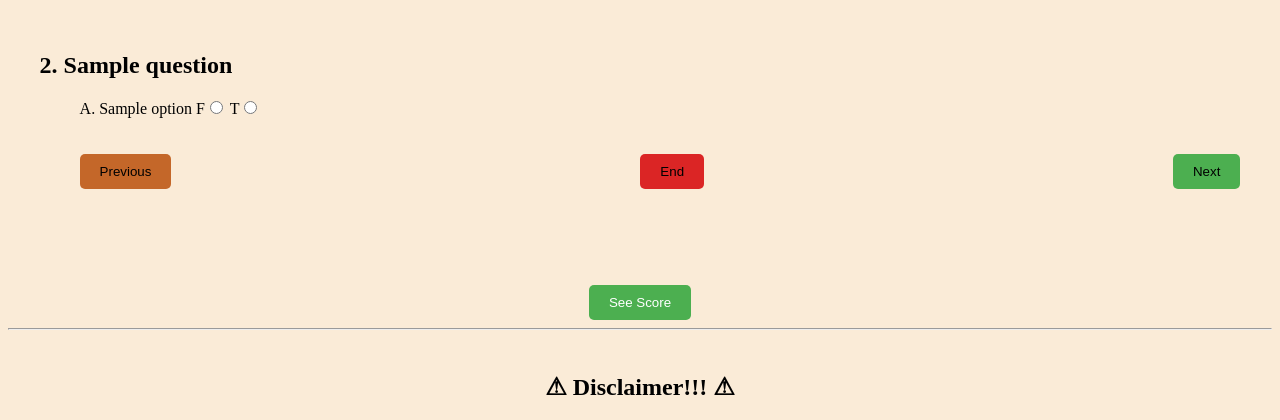
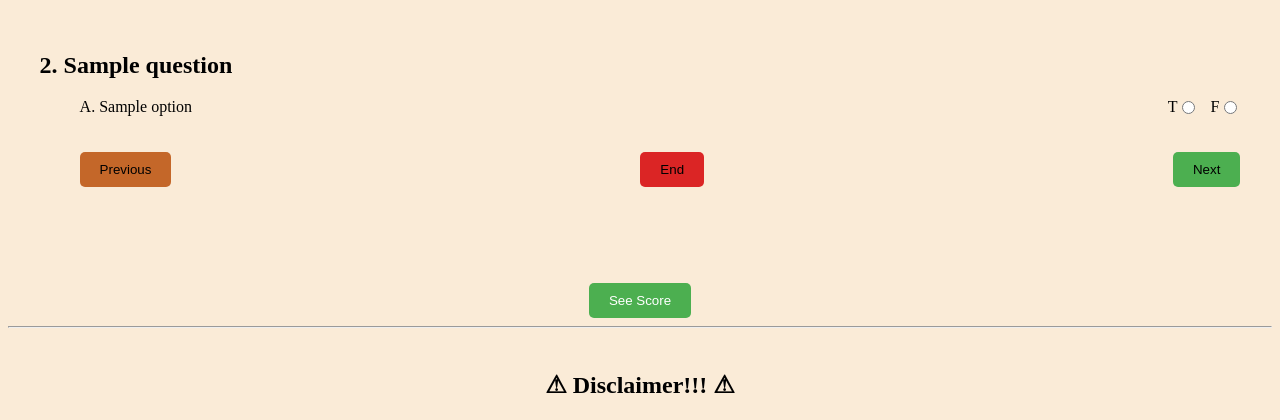
Before and after one commit to Gideon00/path-pharm, a Flask app: template templates/mcquiz.html in a window 1280 px wide. Shown: the part 193-613 px from the top of the page. Run offline with Flask 3, Linux system fonts and the light colour scheme; the template is opened without the code that fills it: most values are stand-ins (such as "Sample title", 1, 10 or a date in 2020).

Commit message:
Update mcquiz.html

```diff
--- a/templates/mcquiz.html
+++ b/templates/mcquiz.html
@@ -17,14 +17,10 @@
                 <ul class="invisible-numbering">
                     <form action="{{ url_for('next_mcq_question') }}" method="post">
                         {% for option in questions['options'] %}
-                            <li class="question-item">
+                            <li>
                                 <label for="option-{{ loop.index }}">{{ loop.index | number_to_upper }}. {{ option }}</label>
-                                <label class="radio-label">
-                                    F<input type="radio" id="option-{{ loop.index }}" value="F" name="group{{ loop.index }}">
-                                </label>
-                                <label class="radio-label">
-                                    T<input type="radio" id="option-{{ loop.index }}" value="T" name="group{{ loop.index }}">
-                                </label>
+                                <label style="float: right;">F<input style="float: right;" type="radio" id="option-{{ loop.index }}" value="F" name="group{{ loop.index }}"></label>
+                                <label style="float: right;">T<input style="float: right; margin-right: 15px;" type="radio" id="option-{{ loop.index }}" value="T" name="group{{ loop.index }}"></label>
                             </li>
                         {% endfor %}
                         <br><br>
```
